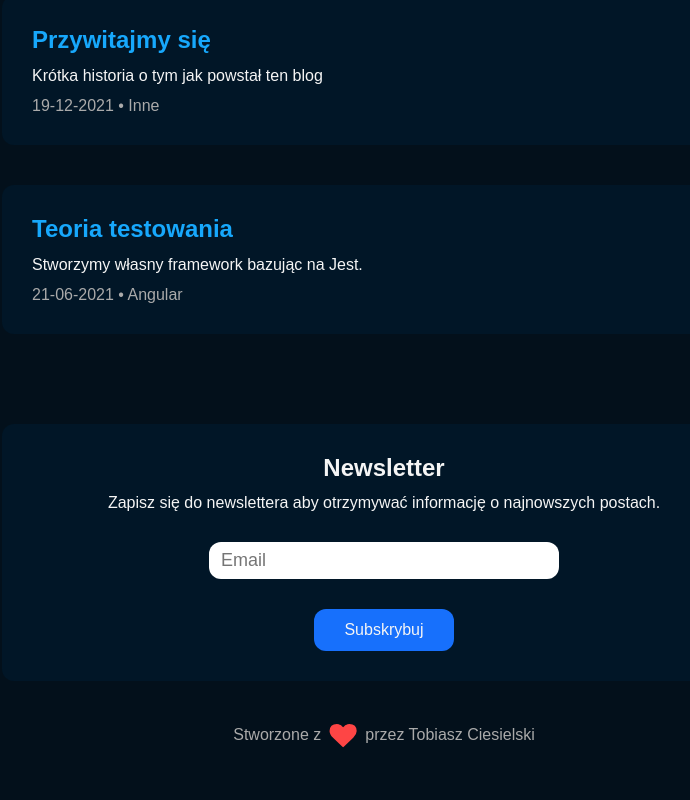
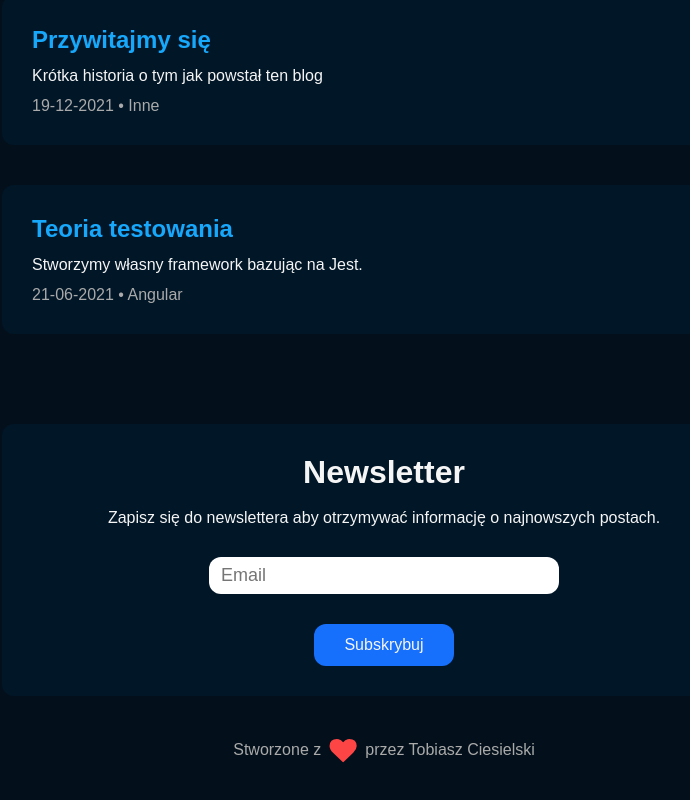
Before and after one commit to tobiaszciesielski/tciesielski.pl, a Next.js app: page / in a window 1280 px wide. Shown: the part 818-1618 px from the top of the page, without its empty margins (256-946 px from the left). Built offline with nearby package versions, Linux system fonts and the light colour scheme.

Commit message:
Newsletter

```diff
--- a/components/Newsletter/Newsletter.tsx
+++ b/components/Newsletter/Newsletter.tsx
@@ -3,78 +3,86 @@ import { useState } from 'react';
 
 import styles from './newsletter.module.scss';
 
-function getRequestParams(email: string) {
-  const apiKey = process.env.MAILCHIMP_API_KEY;
-  const dataCenter = apiKey?.split('-')[1];
-  const audienceId = process.env.MAILCHIMP_AUDIENCE_ID;
-
-  const url = `https://${dataCenter}.api.mailchimp.com/3.0/lists/${audienceId}/members`;
-
-  const data = {
-    email_address: email,
-    status: 'subscribed',
-  };
-
-  const base64ApiKey = Buffer.from(`anystring:${apiKey}`).toString('base64');
-
-  const headers = {
-    'Content-Type': 'application/json',
-    Authorization: `Basic ${base64ApiKey}`,
-  };
-
-  return {
-    url,
-    data,
-    headers,
-  };
-}
-
 export default function Newsletter() {
-  const [email, setEmail] = useState('');
+  const [state, setState] = useState({
+    email: '',
+    isLoading: false,
+    subscribed: false,
+    error: '',
+  });
 
   const handleSubmit = (event: React.SyntheticEvent<HTMLFormElement>): void => {
     event.preventDefault();
-    const params = getRequestParams(email);
-    fetch(params.url, {
+
+    setState({ ...state, isLoading: true });
+
+    fetch('/api/newsletter', {
       method: 'POST',
-      headers: params.headers,
-      body: JSON.stringify(params.data),
+      body: JSON.stringify({ email: state.email }),
     })
-      .then((response) => response.json())
-      .then((data) => console.log(data))
-      .catch((error) => console.log(error));
+      .then((response) => {
+        if (response.ok) {
+          return response.json();
+        }
+
+        return response.json().then(({ error }) => {
+          throw new Error(error);
+        });
+      })
+      .then(() => {
+        setState({ isLoading: false, subscribed: true, error: '', email: '' });
+      })
+      .catch((err: Error) => {
+        setState({ ...state, isLoading: false, error: err.message });
+      });
   };
 
   const handleChange = (event: React.FormEvent<HTMLInputElement>): void => {
     const input = event.target as HTMLInputElement;
-    setEmail(input.value);
+    setState({ ...state, email: input.value, error: '' });
   };
 
   return (
     <div className={styles.newsletter}>
       <h2 className={styles.newsletter__title}>Newsletter</h2>
+
       <p className={styles.newsletter__description}>
         Zapisz się do newslettera aby otrzymywać informację o najnowszych
         postach.
       </p>
-      <form
-        className={styles.newsletter__form}
-        onSubmit={handleSubmit}
-        action=""
-      >
+
+      {!!state.subscribed ? (
+        <>
+          <h2 className={styles.newsletter__success}>Zapisano pomyślnie 🎉</h2>{' '}
+        </>
+      ) : (
+        <form className={styles.newsletter__form} onSubmit={handleSubmit}>
+          <label className={styles.newsletter__label} htmlFor="email">
             <input
+              required
               id="email"
-          name="EMAIL"
+              name="email"
               type="email"
               placeholder="Email"
-          value={email}
+              value={state.email}
               onChange={handleChange}
               className={styles.newsletter__input}
             />
-        <button className={styles.newsletter__button} type="submit">
-          Subskrybuj
+            {!!state.error && (
+              <span className={styles.newsletter__error}>{state.error}</span>
+            )}
+          </label>
+
+          <button
+            className={`${styles.newsletter__button} ${
+              state.isLoading ? styles.newsletter__button_disabled : ''
+            }`}
+            type="submit"
+          >
+            {state.isLoading ? 'Ładowanie...' : 'Subskrybuj'}
           </button>
         </form>
+      )}
     </div>
   );
 }
--- a/components/Newsletter/newsletter.module.scss
+++ b/components/Newsletter/newsletter.module.scss
@@ -9,7 +9,8 @@
   text-align: center;
 
   &__title {
-    margin-bottom: $size-4;
+    font-size: 32px;
+    margin-bottom: $size-5;
   }
 
   &__description {
@@ -24,6 +25,23 @@
     align-items: center;
   }
 
+  &__label {
+    position: relative;
+    width: 100%;
+    max-width: 350px;
+  }
+
+  &__error {
+    position: absolute;
+    text-align: left;
+    margin-left: $size-2;
+    top: calc(100% + $size-2);
+    left: 0;
+    width: 100%;
+    font-size: 14px;
+    color: $light-red-0;
+  }
+
   &__button {
     border-radius: $size-4;
     padding: $size-4 $size-6;
@@ -33,15 +51,25 @@
     cursor: pointer;
     background-color: $light-blue-1;
     color: $light-white-0;
+
+    &_disabled {
+      pointer-events: none;
+      opacity: 0.7;
+    }
   }
 
   &__input {
     padding: $size-3 $size-4;
     font-size: 18px;
     width: 100%;
-    max-width: 350px;
     outline: none;
     border-radius: $size-4;
     border: none;
   }
+
+  &__success {
+    margin-bottom: $size-4;
+    color: $light-lime-0;
+    font-size: 28px;
+  }
 }
--- /dev/null
+++ b/lib/newsletter.ts
@@ -0,0 +1,25 @@
+export function getRequestParams(email: string) {
+  const apiKey = process.env.MAILCHIMP_API_KEY;
+  const dataCenter = apiKey?.split('-')[1];
+  const audienceId = process.env.MAILCHIMP_AUDIENCE_ID;
+
+  const url = `https://${dataCenter}.api.mailchimp.com/3.0/lists/${audienceId}/members`;
+
+  const data = {
+    email_address: email,
+    status: 'subscribed',
+  };
+
+  const base64ApiKey = Buffer.from(`anystring:${apiKey}`).toString('base64');
+
+  const headers = {
+    'Content-Type': 'application/json',
+    Authorization: `Basic ${base64ApiKey}`,
+  };
+
+  return {
+    url,
+    data,
+    headers,
+  };
+}
--- /dev/null
+++ b/pages/api/newsletter.tsx
@@ -0,0 +1,33 @@
+import type { NextApiRequest, NextApiResponse } from 'next';
+
+import { getRequestParams } from '../../lib/newsletter';
+
+export default async function handler(
+  req: NextApiRequest,
+  res: NextApiResponse
+) {
+  const { email } = JSON.parse(req.body);
+  console.log(req.body);
+
+  if (!email || !email.length) {
+    return res.status(400).json({
+      error: 'Nie zapisano do newslettera. Wprowadź email.',
+    });
+  }
+
+  try {
+    const { url, data, headers } = getRequestParams(email);
+
+    await fetch(url, {
+      method: 'post',
+      body: JSON.stringify(data),
+      headers,
+    });
+
+    return res.status(201).json({ error: null });
+  } catch (error) {
+    return res.status(500).json({
+      error: `Nie zapisano do newslettera. Spróbuj ponownie.`,
+    });
+  }
+}
--- a/styles/_variables.scss
+++ b/styles/_variables.scss
@@ -16,6 +16,7 @@ $light-red-0: #fe4545;
 
 $size-0: 2px;
 $size-1: 4px;
+$size-2: 6px;
 $size-3: 8px;
 $size-4: 12px;
 $size-5: 18px;
```
Lines whose indentation alone changed are shown as unchanged.
